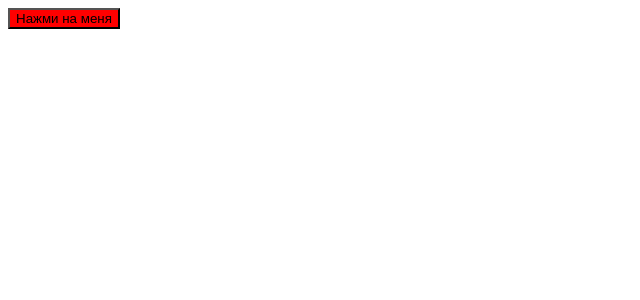
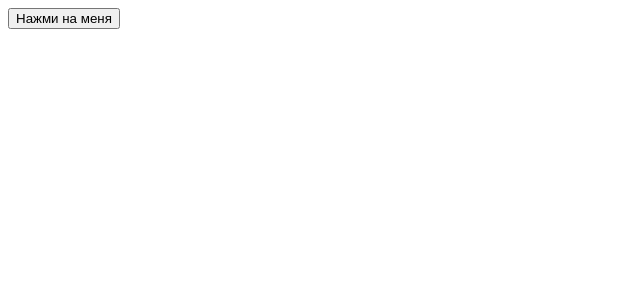
Before and after one commit to Vladosik12333/events-site, a React (Create React App) app: page / in a window 1280 px wide. Shown: the top 300 px of the page, without its empty margins (0-640 px from the left). Built offline with nearby package versions, Linux system fonts and the light colour scheme.

Commit message:
feat: new settings project

```diff
--- a/package.json
+++ b/package.json
@@ -17,6 +17,7 @@
     "react": "^17.0.2",
     "react-dom": "^17.0.2",
     "react-redux": "^7.2.6",
+    "react-router-dom": "^6.2.1",
     "react-scripts": "5.0.0",
     "redux-form": "^8.3.8",
     "reselect": "^4.1.5",
--- a/public/index.html
+++ b/public/index.html
@@ -7,8 +7,9 @@
       name="description"
       content="Web site created using create-react-app"
     />
-    <title>Події</title>
+    <title>Events.ua</title>
   </head>
+
   <body>
     <div id="root"></div>
   </body>
--- a/src/components/App.js
+++ b/src/components/App.js
@@ -1,5 +1,4 @@
 import React, { Component } from 'react';
-import './App.scss';
 
 export default class App extends Component {
   constructor(props) {
--- a/src/components/App.scss
+++ /dev/null
@@ -1,3 +0,0 @@
-.btn {
-  background-color: red;
-}
--- a/src/index.scss
+++ b/src/index.scss
@@ -1 +1,5 @@
-@import-normalize
+@import-normalize;
+
+button {
+  content: '';
+}
```
Also changed, not shown: .prettierrc.json, 2 other files (tests, documents, lock files or other folders).
